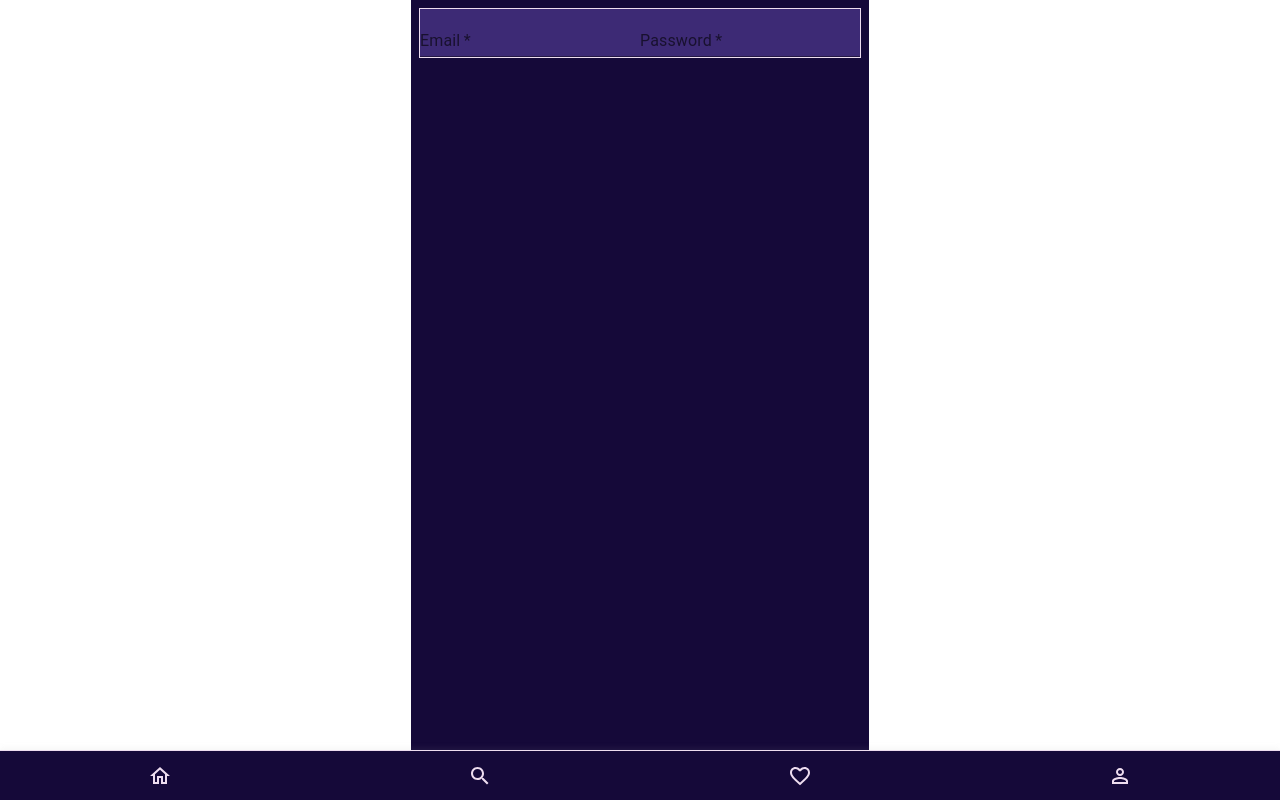
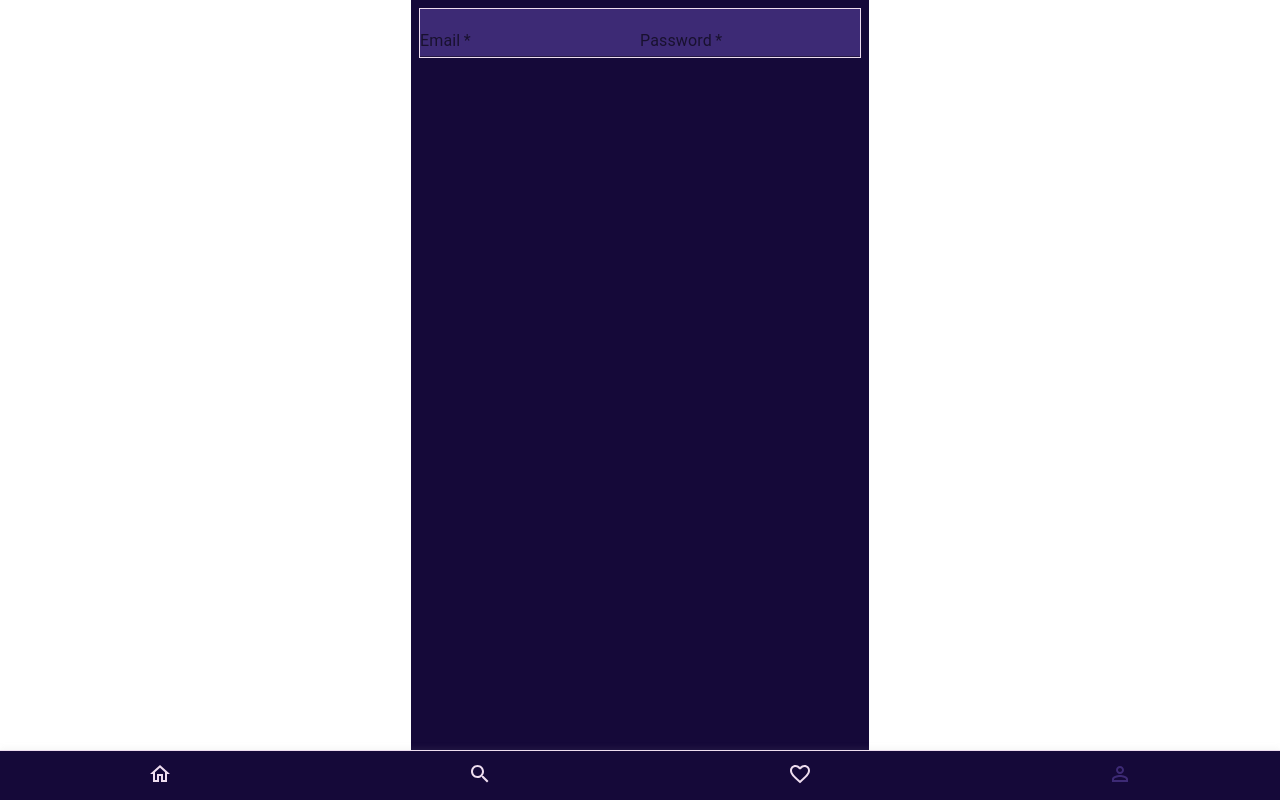
Before and after one commit to lethabomathabatha/LETMAT077_FTO2301_GroupB_LethaboMathabatha_DWACapstone, a React (Vite) app: page /login in a window 1280 px wide. Built offline with nearby package versions, Linux system fonts and the light colour scheme.

Commit message:
add <Link /> paths

```diff
--- a/src/components/BottomNav.jsx
+++ b/src/components/BottomNav.jsx
@@ -1,66 +1,60 @@
-import { useState } from "react";
-import SearchIcon from "@mui/icons-material/Search"
-import '/src/pages/HomeStyles.css'
+import { Link, useLocation } from 'react-router-dom';
+import { useState } from 'react';
+import SearchIcon from '@mui/icons-material/Search';
+import '/src/pages/HomeStyles.css';
 import HomeOutlinedIcon from '@mui/icons-material/HomeOutlined';
 import FavoriteBorderOutlinedIcon from '@mui/icons-material/FavoriteBorderOutlined';
 import PermIdentityOutlinedIcon from '@mui/icons-material/PermIdentityOutlined';
 
+export default function BottomNav() {
+  const location = useLocation();
+  const [iconColor, setIconColor] = useState('#EEDDEF');
 
-
-export default function BottomNav() {
-const [iconColor, setIconColor] = useState("");
-
-    function sendToHome() {
-        window.location.href = "/";
-        setIconColor("#3D2A75");
-
-        // change icon color
-        // document.getElementsByClassName("home--icon")[0].style.color = "#3D2A75";
-
-    }
-
-    function sendToSearch() {
-        window.location.href = "/search";
-        setIconColor("#3D2A75");
-    }
-
-    function sendToLogin() {
-        window.location.href = "/login";
-        setIconColor("#3D2A75");
-    }
-
-    function sendToFavourites() {
-      window.location.href = "/favourites";
-      setIconColor("#3D2A75");
+  function handleIconClick() {
+    setIconColor('#3D2A75');
   }
 
   return (
     <div className="bottom-nav">
+      <Link to="/" onClick={handleIconClick} style={{ textDecoration: 'none' }}>
         <HomeOutlinedIcon
           className="home--icon"
-            onClick={sendToHome}
-            style={{cursor: "pointer", color: iconColor}}
+          style={{
+            cursor: 'pointer',
+            color: location.pathname === '/' ? '#3D2A75' : iconColor,
+          }}
+        />
+      </Link>
 
-          />
-
+      <Link to="/search" onClick={handleIconClick} style={{ textDecoration: 'none' }}>
         <SearchIcon
           className="search--icon"
-            onClick={sendToSearch}
-            style={{cursor: "pointer", color: iconColor}}
+          style={{
+            cursor: 'pointer',
+            color: location.pathname === '/search' ? '#3D2A75' : iconColor,
+          }}
         />
+      </Link>
 
+      <Link to="/favourites" onClick={handleIconClick} style={{ textDecoration: 'none' }}>
         <FavoriteBorderOutlinedIcon
           className="favourite--icon"
-            onClick={sendToFavourites}
-            style={{cursor: "pointer", color: iconColor}}
+          style={{
+            cursor: 'pointer',
+            color: location.pathname === '/favourites' ? '#3D2A75' : iconColor,
+          }}
         />
+      </Link>
 
+      <Link to="/login" onClick={handleIconClick} style={{ textDecoration: 'none' }}>
         <PermIdentityOutlinedIcon
           className="profile--icon"
-            // onClick, take the user to /login
-            onClick={sendToLogin}
-            style={{cursor: "pointer", color: iconColor}}
+          style={{
+            cursor: 'pointer',
+            color: location.pathname === '/login' ? '#3D2A75' : iconColor,
+          }}
         />
+      </Link>
     </div>
-    )
+  );
 }
```
Lines whose indentation alone changed are shown as unchanged.
